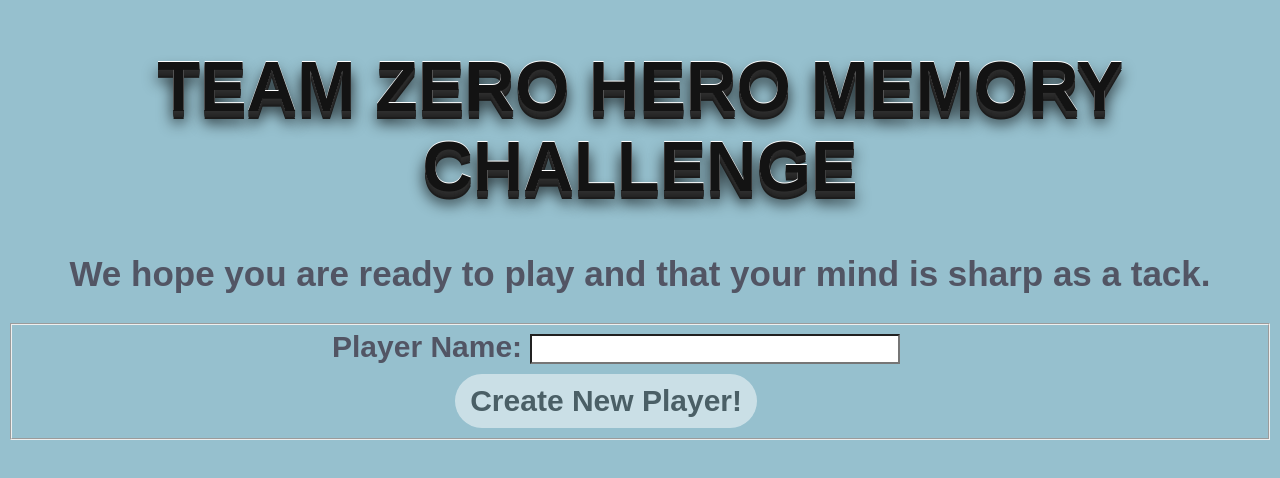
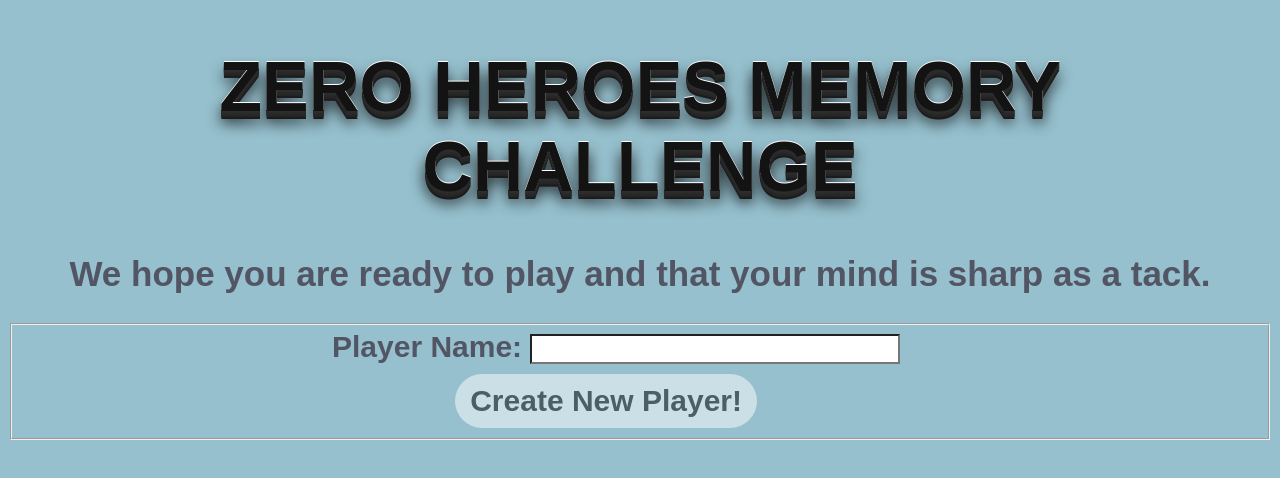
Before and after one commit to jayb967/Team_project201, a plain HTML site: page index.html in a window 1280 px wide. Drawn offline with Linux system fonts and the light colour scheme.

Commit message:
merged stuff

```diff
--- a/index.html
+++ b/index.html
@@ -6,7 +6,7 @@
     <link type="text/css" rel="stylesheet" href="style.css"/>
   </head>
   <body>
-    <h1>TEAM ZERO HERO MEMORY CHALLENGE</h1>
+    <h1>ZERO HEROES MEMORY CHALLENGE</h1>
       <h2>We hope you are ready to play and that your mind is sharp as a tack.</h2>
       <form id="user-form">
         <fieldset>
```
